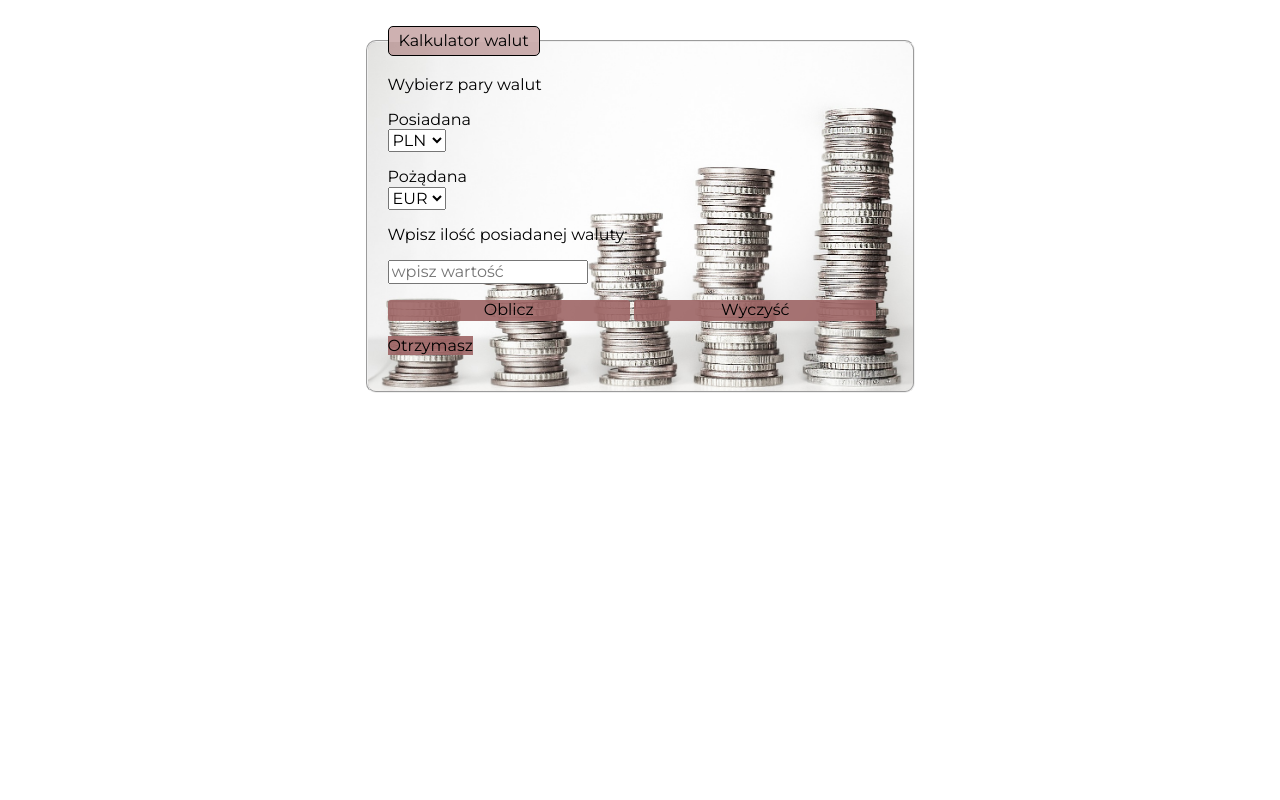
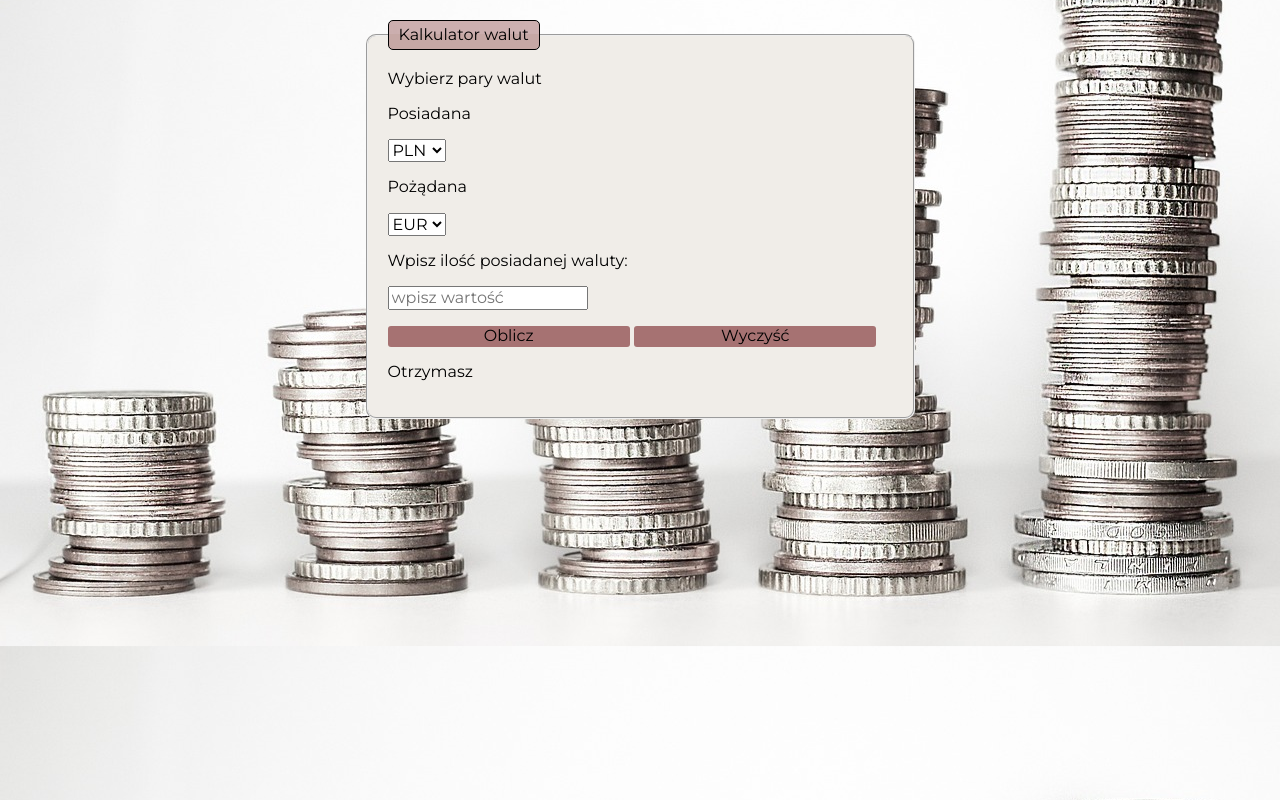
Before and after one commit to KubaTuta/Exchange-calculator_Vanilla, a plain HTML site: page index.html in a window 1280 px wide. Drawn offline with nearby package versions, Linux system fonts and the light colour scheme.

Commit message:
refactoring added

```diff
--- a/css/style.css
+++ b/css/style.css
@@ -5,8 +5,13 @@ html {
     box-sizing: inherit;
 }
 .body {
+    background-image: url("../img/coins.jpg");
+    background-size: stretch auto;
+    background-position: center;
     font-family: 'Montserrat', sans-serif;
     margin: 10px auto;
+    display: flex;
+    justify-content: center;
 }
 .form__label {
     width: 500px;
@@ -14,8 +19,7 @@ html {
     margin-right: 5px;
 }
 .form__fieldset {
-    background-image: url("../img/coins.jpg");
-    background-size: 550px;
+    background-color: rgb(240, 237, 232);
     width: min-content;
     max-width: 500px;
     padding: 20px;
--- a/index.html
+++ b/index.html
@@ -27,6 +27,7 @@
             <label>Wybierz pary walut</label>
             <p>
                 <label class="form__label">Posiadana</label>
+            <p>
                 <select class="form__currencyFrom js-currencyFrom">
                     <option class="form__pln js-pln" value=PLN>PLN</option>
                     <option class="form__eur js-eur" value=EUR>EUR</option>
@@ -34,13 +35,17 @@
                     <option class="form__hrk js-hrk" value=HRK>HRK</option>
                 </select>
             </p>
+            </p>
             <label class="form__label">Pożądana</label>
+            <p>
                 <select class="form__currencyTo js-currencyTo">
                     <option class="form__eur js-eur" value=EUR>EUR</option>
                     <option class="form__gbp js-gbp" value=GBP>GBP</option>
                     <option class="form__hrk js-hrk" value=HRK>HRK</option>
                     <option class="form__pln js-pln" value=PLN>PLN</option>
                 </select>
+            </p>
+
             <p>
                 <label>Wpisz ilość posiadanej waluty:</label>
             </p>
@@ -52,9 +57,7 @@
                 <button type="reset" class="form__button">Wyczyść</button>
             </p>
             <p>
-                <span class="form__lastText">
                 Otrzymasz <strong class="form__result js-result"></strong> <span class="form__answer js-answer"></span>
-                </span>
             </p>
         </fieldset>
     </form>
--- a/js/script.js
+++ b/js/script.js
@@ -1,5 +1,5 @@
 {
-    const checkRate = (exchange) => { //checking exchange rate based on currency type
+    const checkRate = (exchange) => {
 
         switch (exchange) {
             case ("PLN/EUR"):
@@ -30,7 +30,10 @@
                 return 1;
         };
     };
-    const toggleUnit = () => { //toggle text unit in answer
+
+    const currencyToElement = document.querySelector(".js-currencyTo");
+
+    const toggleUnit = () => {
 
         const eurElement = document.querySelector(".js-eur");
         const gbpElement = document.querySelector(".js-gbp");
@@ -54,22 +57,28 @@
                 answerElement.innerText = "HRK";
         }
     };
+    const showAnswer = (result) => {
+        const resultElement = document.querySelector(".js-result");
+        resultElement.innerText = result.toFixed(2);
+    };
 
     const onFormSubmit = (event) => {
         event.preventDefault();
 
         const amountElement = document.querySelector(".js-amount");
-        const resultElement = document.querySelector(".js-result");
         const currencyFromElement = document.querySelector(".js-currencyFrom");
 
         const amount = +amountElement.value;
         let result = amount * checkRate(`${currencyFromElement.value}/${currencyToElement.value}`);
-        resultElement.innerText = result.toFixed(2);
 
+        showAnswer(result);
         toggleUnit();
     };
+
+   const init = () => {
     const formElement = document.querySelector(".js-form");
-    const currencyToElement = document.querySelector(".js-currencyTo");
+    formElement.addEventListener("submit", onFormSubmit);
+   };
 
-    formElement.addEventListener("submit", onFormSubmit);
+   init();
 }
```
Lines whose indentation alone changed are shown as unchanged.
